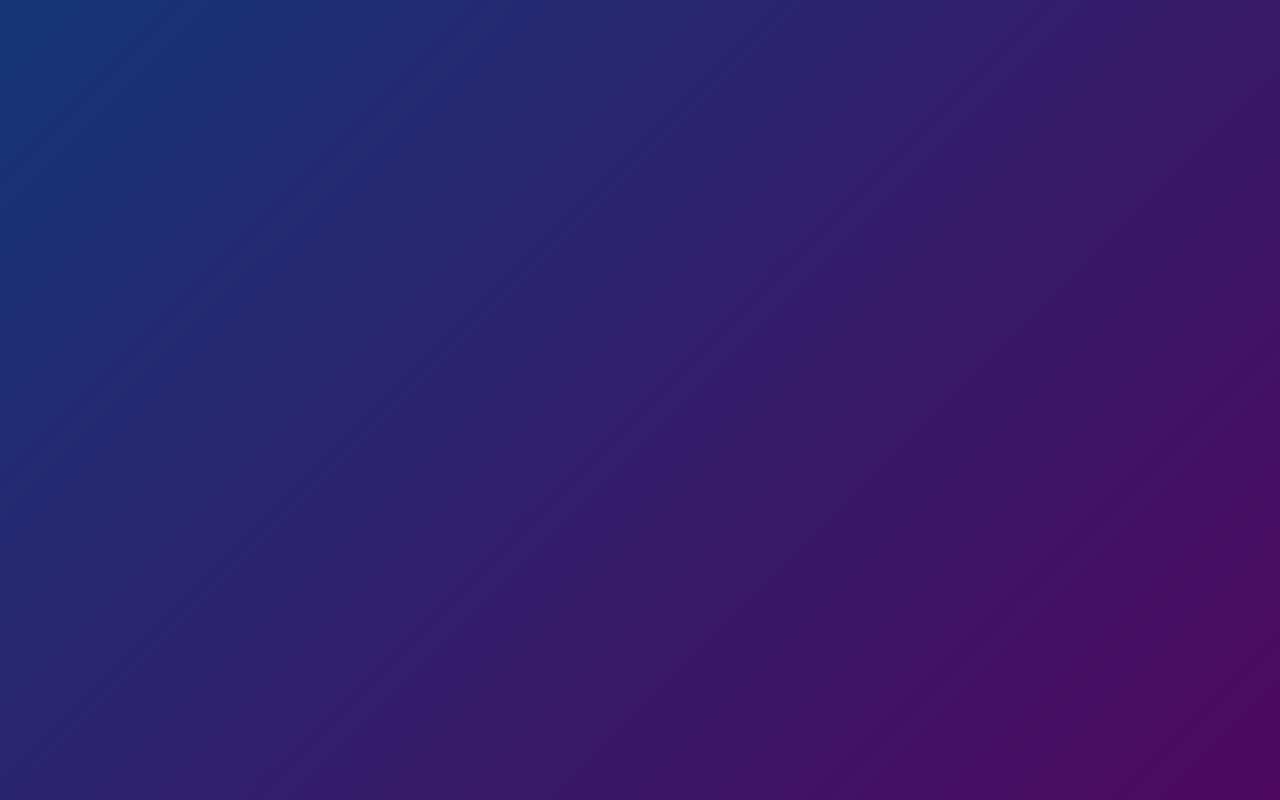
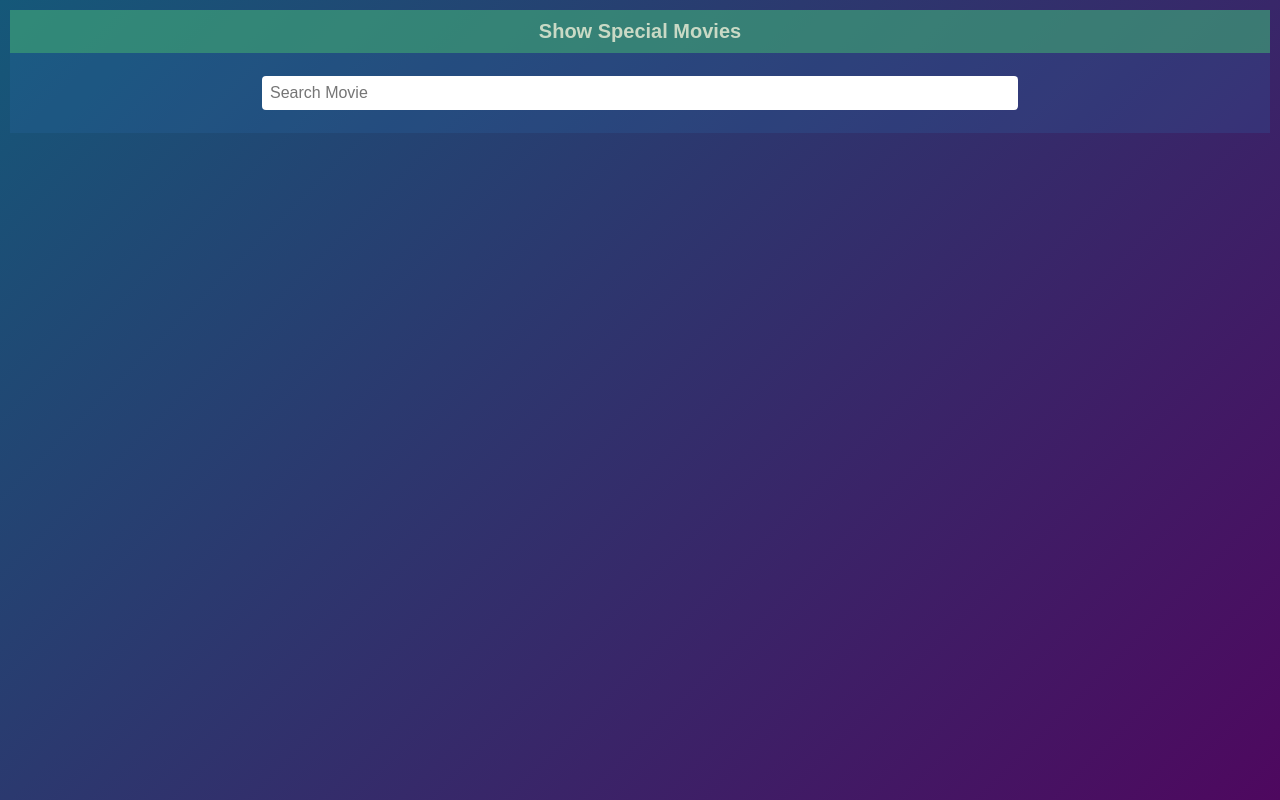
Before and after one commit to Priyanshushaw1/Movie-Suggestion-Engine, a plain HTML site: page index.html in a window 1280 px wide. Drawn offline with Linux system fonts and the light colour scheme.

Commit message:
update header part

```diff
--- a/index.html
+++ b/index.html
@@ -8,6 +8,19 @@
 </head>
 <body>
     <div class="container">
+     <header>
+        <h4>  Show Special Movies  </h4>
+     </header>
+     <!-- Navigation Bar -->
+     <div class="nav-bar">
+        <!-- Search Bar -->
+        <input type="text" placeholder="Search Movie" />
+
+     </div>
+
+     <div>
+
+     </div>
 
     </div>
 </body>
--- a/styles.css
+++ b/styles.css
@@ -4,9 +4,38 @@
     font-family: 'poppins', sans-serif;
     box-sizing: border-box;
 }
+
+header {
+    background-color: #3ea079b0;
+    color: rgba(242, 242, 219, 0.782);
+    text-align: center;
+    padding: 10px 0;
+    font-size: 20px;
+}
+
 .container{
     width: 100%;
     min-height: 100vh;
-    background: linear-gradient(135deg, #153677, #4e085f);
+    background: linear-gradient(135deg, #155879, #4e085f);
     padding: 10px;
 }
+
+/* navigation bar styles */
+.nav-bar{
+    background-color: rgba(42, 108, 170, 0.215);
+    height: 80px;
+    align-items: center;
+    display: flex;
+    justify-content: space-around;
+    padding: 10px 20p;
+
+}
+
+/* Search Bar styles */
+.nav-bar input[type="text"] {
+    width: 60%;
+    padding: 8px;
+    border: none;
+    border-radius: 4px;
+    font-size: 16px;
+}
```
